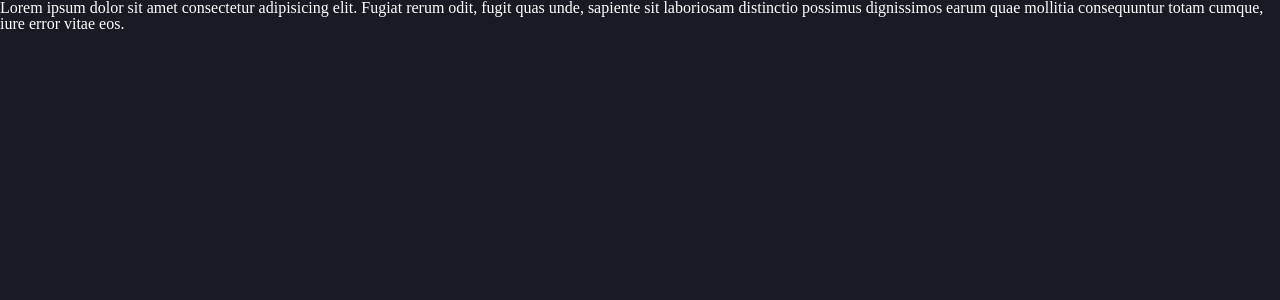
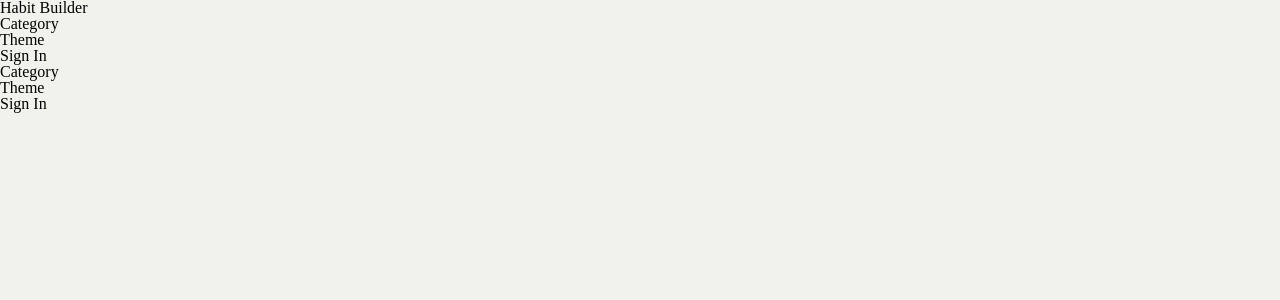
Before and after one commit to EtshD1/habit-builder, a React (Create React App) app: page / in a window 1280 px wide. Shown: the top 300 px of the page. Built offline with nearby package versions, Linux system fonts and the light colour scheme.

Commit message:
Add navbar

```diff
--- a/src/App.tsx
+++ b/src/App.tsx
@@ -1,10 +1,11 @@
 import "./styles/main.scss";
 import "./styles/reset.css";
+import Navbar from "./components/Navbar";
 
 function App() {
   return (
-    <div className="App dark">
-      Lorem ipsum dolor sit amet consectetur adipisicing elit. Fugiat rerum odit, fugit quas unde, sapiente sit laboriosam distinctio possimus dignissimos earum quae mollitia consequuntur totam cumque, iure error vitae eos.
+    <div className="App">
+      <Navbar />
     </div>
   );
 }
--- /dev/null
+++ b/src/components/Navbar.tsx
@@ -0,0 +1,73 @@
+import { MouseEventHandler, useState } from "react";
+
+type toggleFunction = MouseEventHandler<HTMLLIElement>;
+
+const Logo = () => {
+  return (
+    <li className="nav-brand">
+      <h3>Habit Builder</h3>
+    </li>
+  );
+};
+
+const NavElements = () => {
+  return (
+    <li className="nav-elements">
+      <ul>
+        <li>Category</li>
+        <li>Theme</li>
+        <li>Sign In</li>
+      </ul>
+    </li>
+  );
+};
+
+const Burger = ({ toggle }: { toggle: toggleFunction }) => {
+  return (
+    <li className="burger-menu" onClick={toggle}>
+      <div></div>
+      <div></div>
+      <div></div>
+    </li>
+  );
+};
+
+const Sidebar = (props: { active: boolean; toggle: Function }) => {
+  const { active, toggle } = props;
+  return (
+    <div
+      id="sidebar"
+      className={active ? "active" : ""}
+      onClick={(e) => toggle()}
+    >
+      <ul onClick={(e) => e.stopPropagation()}>
+        <li>Category</li>
+        <li>Theme</li>
+        <li>Sign In</li>
+      </ul>
+    </div>
+  );
+};
+
+const Navbar = () => {
+  const [sidebarActive, setSidebarActive] = useState(false);
+
+  const toggleSidebar = () => setSidebarActive((ps) => !ps);
+
+  return (
+    <>
+      <header className="nav-bar">
+        <nav>
+          <ul>
+            <Logo />
+            <NavElements />
+            <Burger toggle={toggleSidebar} />
+          </ul>
+        </nav>
+      </header>
+      <Sidebar active={sidebarActive} toggle={toggleSidebar} />
+    </>
+  );
+};
+
+export default Navbar;
```
